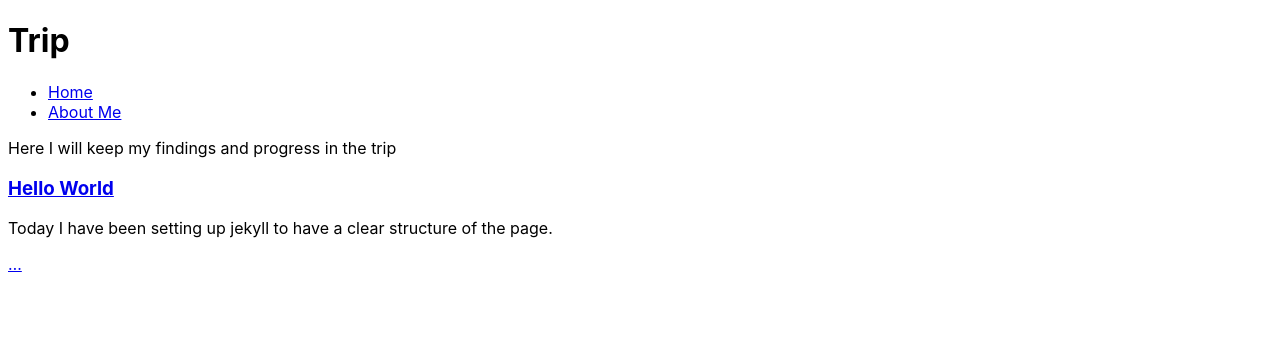
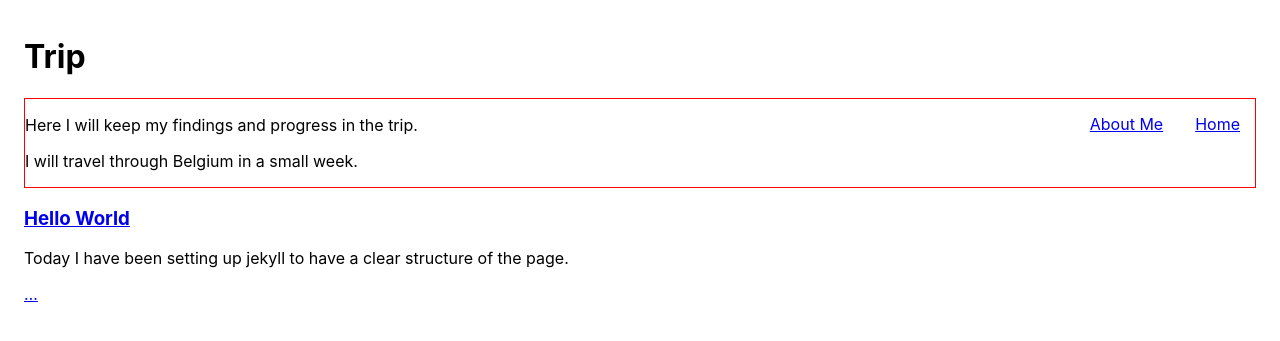
Before and after one commit to Haroenv/trip, a Jekyll site: the page built from index.md, in a window 1280 px wide. Shown: the top 341 px of the page. Built offline with Jekyll 4.4.1, drawn with Linux system fonts in a browser that asks for light colours.

Commit message:
some changes

```diff
--- a/_includes/header.html
+++ b/_includes/header.html
@@ -36,7 +36,7 @@
 </head>
 
 <header>
-	<h1>  {{ page.title }}  </h1>
+	<h1>  {{ page.title }} </h1>
 	<nav>
 		<ul>
 			<li><a href="/trip/">Home</a></li>
--- a/_layouts/index.html
+++ b/_layouts/index.html
@@ -1,11 +1,12 @@
 {% include header.html %}
-{{ content }}
-
+<section class="content">
+  {{ content }}
+</section>
 {% for post in site.posts %}
-<article>
+  <article>
     <h3><a href="/trip{{post.url}}">{{ post.title }}</a></h3>
-   <section>
-    {{ post.excerpt }}<a href="/trip{{post.url}}">…</a>
-    </section>
-</article>
+    {{ post.excerpt }}
+    <a href="/trip{{post.url}}" class="dots">…</a>
+  </article>
 {% endfor %}
+{% include footer.html %}
--- a/_layouts/post.html
+++ b/_layouts/post.html
@@ -1,2 +1,5 @@
 {% include header.html %}
-{{ content }}
+<section class="content">
+	{{ content }}
+</section>
+{% include footer.html %}
--- a/index.md
+++ b/index.md
@@ -3,4 +3,6 @@ layout: index
 title: Trip
 ---
 
-Here I will keep my findings and progress in the trip
+Here I will keep my findings and progress in the trip.
+
+I will travel through Belgium in a small week.
--- a/style.scss
+++ b/style.scss
@@ -4,4 +4,25 @@
 
 html {
 	font-family: -apple-system,sans-serif;
+	padding: 1rem;
 }
+
+article {
+	.dots {
+		float: left;
+	}
+}
+
+nav {
+	ul {
+		li {
+			list-style-type: none;
+			float: right;
+			padding: 1rem;
+		}
+	}
+}
+
+.content {
+	border: 1px solid red;
+}
```
Also changed, not shown: _includes/footer.html (added).
